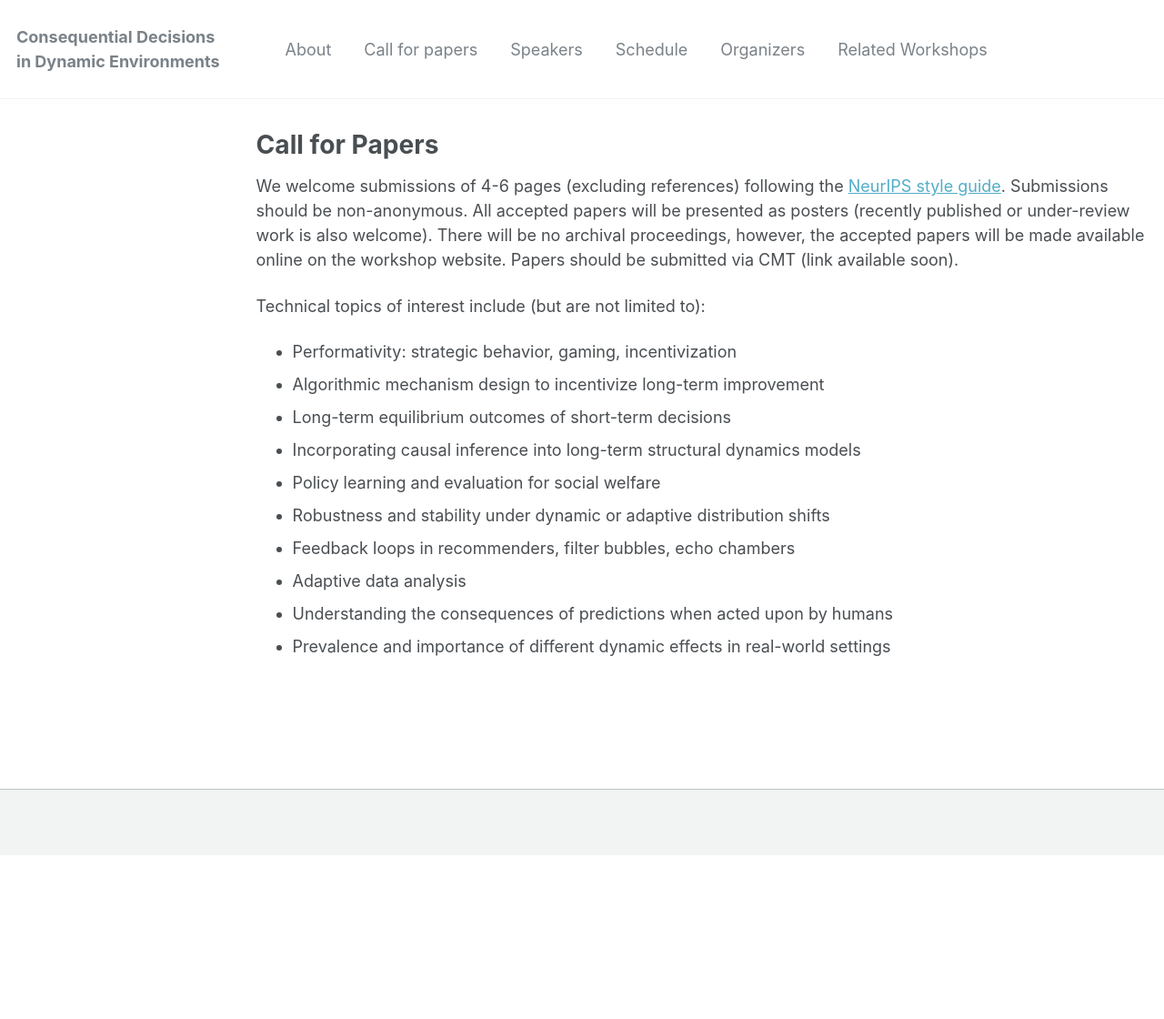
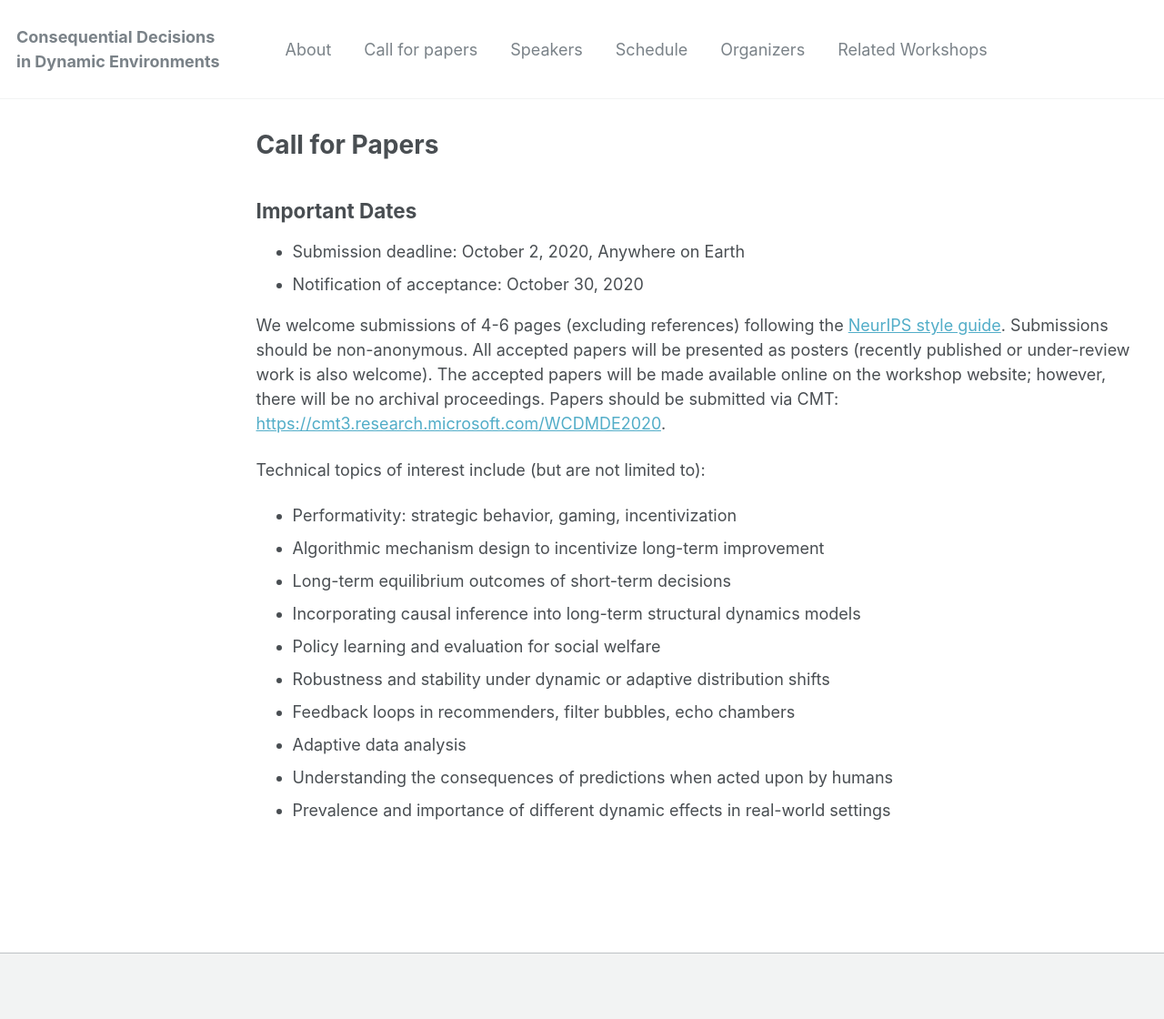
Before and after one commit to dynamicdecisions/dynamicdecisions, a Jekyll site: the page built from _pages/cfp.md, in a window 1280 px wide. Shown: the whole page at 91% size. Built offline with Jekyll 4.4.1, drawn with Linux system fonts in a browser that asks for light colours; before the commit the page ends 940 px from its top, so only the background shows below that.

Commit message:
Add finalized workshop date and link to CMT

```diff
--- a/_pages/cfp.md
+++ b/_pages/cfp.md
@@ -6,14 +6,19 @@ author_profile: true
 sitemap: false
 ---
 
+Important Dates
+---------------
+* Submission deadline: October 2, 2020, Anywhere on Earth
+* Notification of acceptance: October 30, 2020
+
 We welcome submissions of 4-6 pages (excluding references) following the
 [NeurIPS style
 guide](https://neurips.cc/Conferences/2020/PaperInformation/StyleFiles).
 Submissions should be non-anonymous. All accepted papers will be presented as
-posters (recently published or under-review work is also welcome). There will be
-no archival proceedings, however, the accepted papers will be made available
-online on the workshop website. Papers should be submitted via CMT (link
-available soon).
+posters (recently published or under-review work is also welcome). The accepted
+papers will be made available online on the workshop website; however, there
+will be no archival proceedings. Papers should be submitted via CMT:
+<https://cmt3.research.microsoft.com/WCDMDE2020>.
 
 Technical topics of interest include (but are not limited to):
 * Performativity: strategic behavior, gaming, incentivization
```
Also changed, not shown: _pages/about.md (+2 -2 lines).
